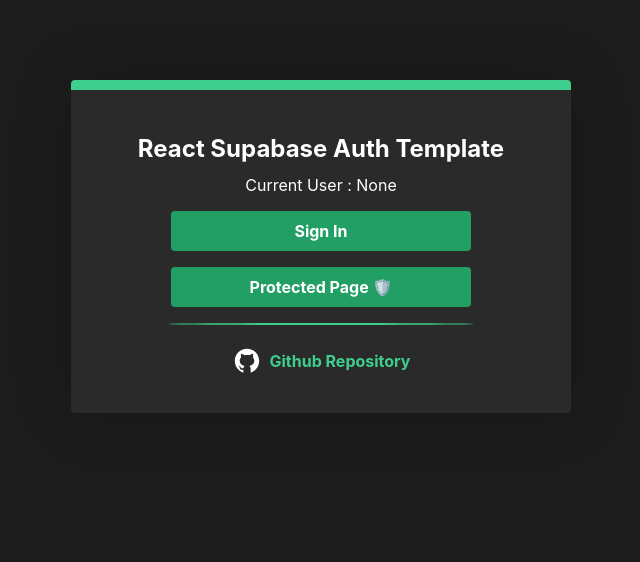
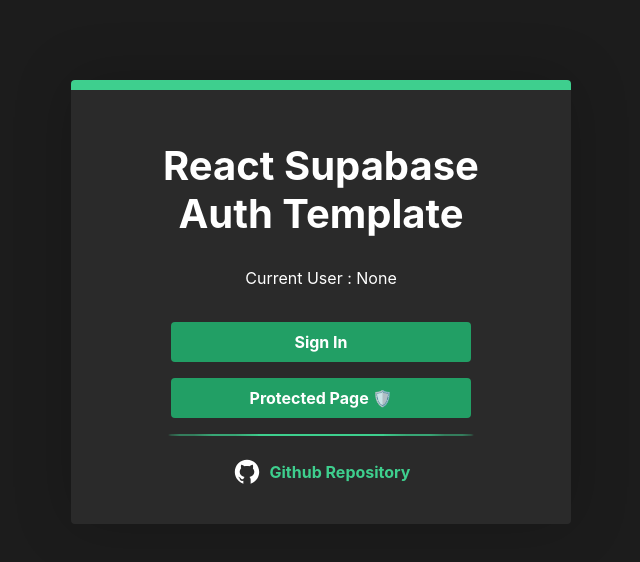
Before and after one commit to bandeanlorand/oscloud-design, a React (Vite) app: page / in a window 1280 px wide. Shown: the top 562 px of the page, without its empty margins (319-959 px from the left). Built offline with nearby package versions, Linux system fonts and the light colour scheme; no server answers.

Commit message:
bootstrap added

```diff
--- a/package.json
+++ b/package.json
@@ -13,6 +13,7 @@
   },
   "dependencies": {
     "@supabase/supabase-js": "^2.43.5",
+    "bootstrap": "^5.3.3",
     "react": "^18.2.0",
     "react-dom": "^18.2.0",
     "react-router-dom": "^6.23.1"
--- a/src/index.css
+++ b/src/index.css
@@ -1,3 +1,4 @@
+@import "bootstrap/dist/css/bootstrap.min.css";
 * {
   margin: 0;
   padding: 0;
```
Also changed, not shown: 1 other file (tests, documents, lock files or other folders).
